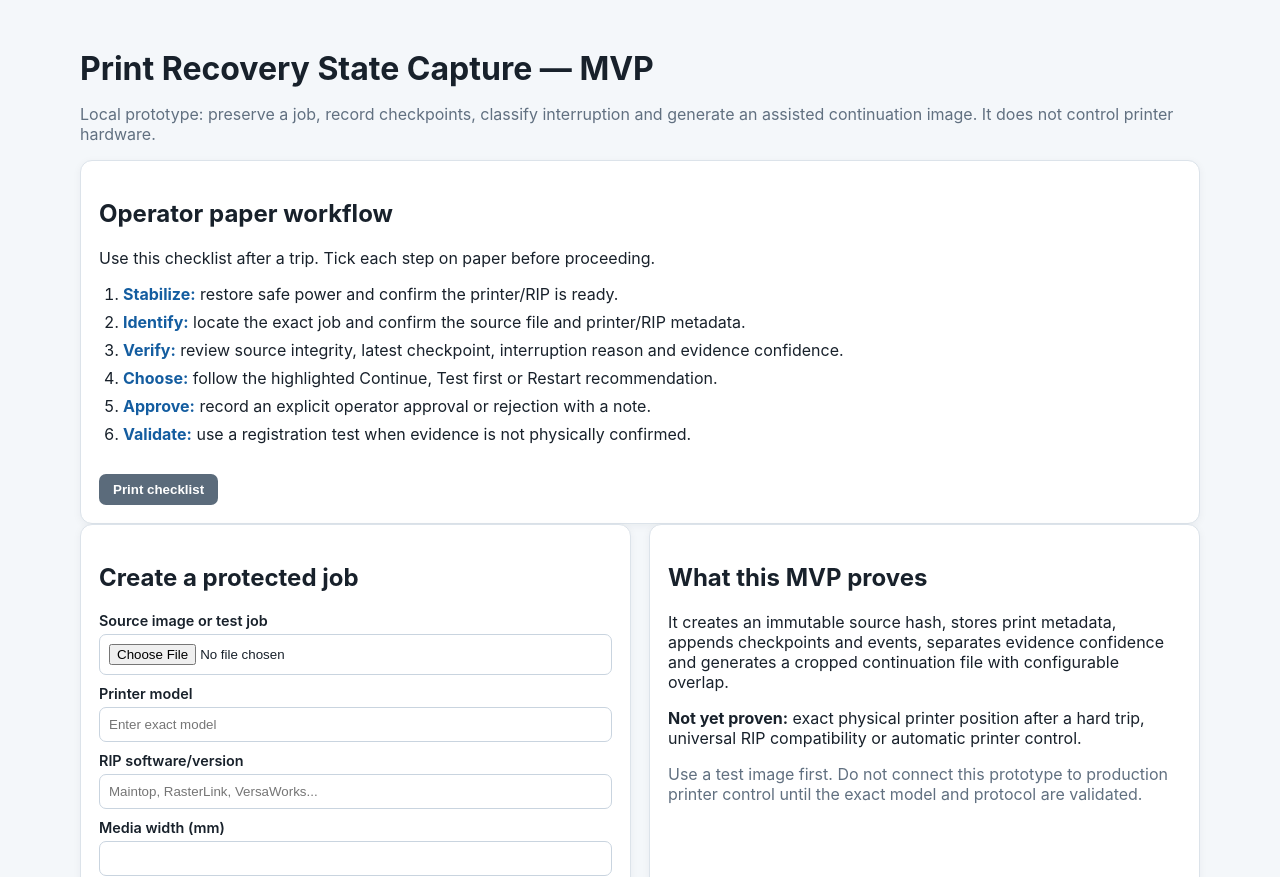
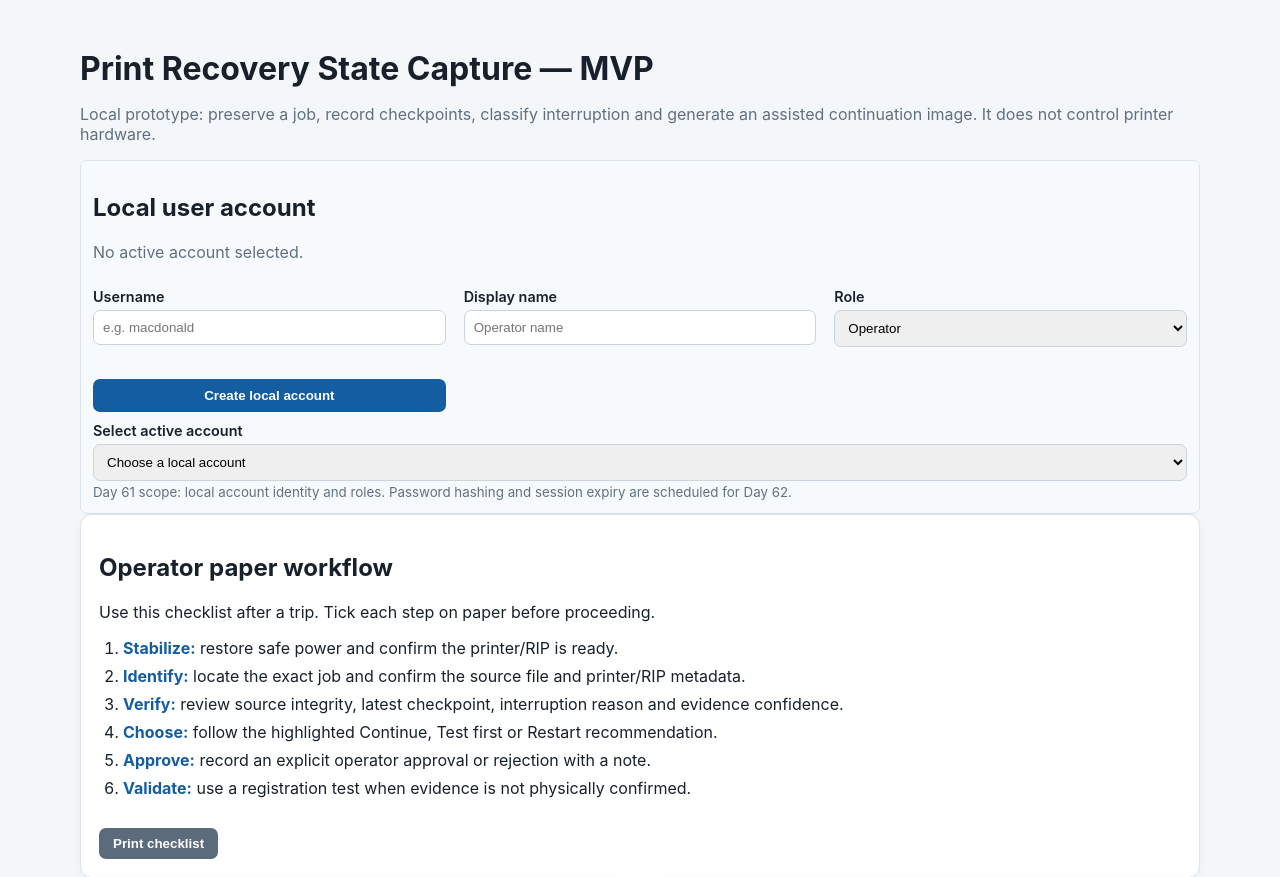
Before and after one commit to akameredon/print-recovery-mvp, a Flask app: page / in a window 1280 px wide. Shown: the top 877 px of the page. Run offline with Flask 3, Linux system fonts and the light colour scheme; data that the repository does not hold is empty; some libraries are stand-ins or nearby versions.

Commit message:
Day 61: add local user accounts and roles

```diff
--- a/app.py
+++ b/app.py
@@ -20,6 +20,7 @@ from flask import (
     render_template,
     request,
     send_from_directory,
+    session,
     url_for,
 )
 from PIL import Image, ImageDraw
@@ -56,6 +57,7 @@ OUTPUT_DIR.mkdir(parents=True, exist_ok=True)
 logger = configure_logging(str(LOG_PATH), CONFIG["log_level"])
 app = Flask(__name__)
 app.config["MAX_CONTENT_LENGTH"] = CONFIG["max_upload_mb"] * 1024 * 1024
+app.secret_key = os.environ.get("PRINT_RECOVERY_SESSION_SECRET", "day61-local-session-key")
 
 
 @app.before_request
@@ -295,6 +297,105 @@ INTERRUPTION_REASONS = {
     "OPERATOR_ABORT",
     "UNKNOWN",
 }
+
+
+USER_ROLES = {"operator", "technician", "owner"}
+
+
+def current_user(conn):
+    user_id = session.get("user_id")
+    if not user_id:
+        return None
+    row = conn.execute(
+        "SELECT id,username,display_name,role,active,created_at FROM users WHERE id=?",
+        (user_id,),
+    ).fetchone()
+    if not row or not row["active"]:
+        session.pop("user_id", None)
+        return None
+    return row_dict(row)
+
+
+@app.get("/api/users")
+def users_list():
+    conn = db()
+    users = [
+        row_dict(row)
+        for row in conn.execute(
+            "SELECT id,username,display_name,role,active,created_at FROM users ORDER BY username"
+        ).fetchall()
+    ]
+    active_user = current_user(conn)
+    conn.close()
+    return jsonify(users=users, current_user=active_user, roles=sorted(USER_ROLES))
+
+
+@app.post("/api/users")
+def create_user():
+    payload = request.get_json(silent=True) or request.form
+    username = str(payload.get("username", "")).strip().lower()
+    display_name = str(payload.get("display_name", "")).strip()
+    role = str(payload.get("role", "")).strip().lower()
+    if not username or not display_name or role not in USER_ROLES:
+        return error_response(
+            "username, display_name and role (operator, technician or owner) are required",
+            400,
+            "INVALID_USER",
+        )
+    if len(username) > 80 or len(display_name) > 120:
+        return error_response("username or display_name is too long", 400, "INVALID_USER")
+    user_id = uuid.uuid4().hex[:12]
+    conn = db()
+    try:
+        conn.execute(
+            "INSERT INTO users(id,username,display_name,role,active,created_at) VALUES(?,?,?,?,?,?)",
+            (user_id, username, display_name, role, 1, now()),
+        )
+        conn.commit()
+    except sqlite3.IntegrityError:
+        conn.rollback()
+        conn.close()
+        return error_response("username already exists", 409, "USER_EXISTS")
+    user = row_dict(
+        conn.execute(
+            "SELECT id,username,display_name,role,active,created_at FROM users WHERE id=?",
+            (user_id,),
+        ).fetchone()
+    )
+    conn.close()
+    return jsonify(user=user), 201
+
+
+@app.get("/api/session")
+def get_session_user():
+    conn = db()
+    user = current_user(conn)
+    conn.close()
+    return jsonify(authenticated=bool(user), user=user)
+
+
+@app.post("/api/session")
+def select_session_user():
+    payload = request.get_json(silent=True) or request.form
+    user_id = str(payload.get("user_id", "")).strip()
+    conn = db()
+    user = row_dict(
+        conn.execute(
+            "SELECT id,username,display_name,role,active,created_at FROM users WHERE id=? AND active=1",
+            (user_id,),
+        ).fetchone()
+    )
+    conn.close()
+    if not user:
+        return error_response("active user not found", 404, "USER_NOT_FOUND")
+    session["user_id"] = user_id
+    return jsonify(authenticated=True, user=user)
+
+
+@app.delete("/api/session")
+def clear_session_user():
+    session.pop("user_id", None)
+    return jsonify(authenticated=False, user=None)
 
 
 JOB_FILTERS = {
@@ -382,12 +483,21 @@ def index():
                 values["date_to"],
             )
         ]
+        users = [
+            row_dict(row)
+            for row in conn.execute(
+                "SELECT id,username,display_name,role,active,created_at FROM users ORDER BY username"
+            ).fetchall()
+        ]
+        active_user = current_user(conn)
         conn.close()
     except ValueError as error:
         return error_response(str(error), 400, "INVALID_JOB_QUERY")
     return render_template(
         "index.html",
         jobs=jobs,
+        users=users,
+        active_user=active_user,
         checkpoint_interval_mm=CONFIG["checkpoint_interval_mm"],
         **values,
     )
--- a/templates/index.html
+++ b/templates/index.html
@@ -30,6 +30,8 @@
     .readiness-panel.blocked { border-color:#b23a2f; background:#fff1ef; }
     .readiness-panel ul { margin:6px 0 0 18px; padding:0; }
     .readiness-state { font-weight:700; }
+    .account-panel { margin-top:14px; padding:12px; border:1px solid #dce3ea; border-radius:7px; background:#f7fafc; }
+    .role-badge { display:inline-block; padding:3px 8px; border-radius:999px; background:#e5eef8; color:#145da0; font-weight:700; font-size:.8rem; }
     .continuation-preview { margin-top:10px; padding:10px; border:1px solid #dce3ea; border-radius:7px; background:#f7fafc; }
     .continuation-preview img { max-width:100%; height:auto; display:block; border:1px solid #c9d4df; }
     .action-cards { display:grid; grid-template-columns:repeat(3,1fr); gap:8px; margin-top:10px; }
@@ -48,6 +50,22 @@
   <main id="main-content" tabindex="-1">
   <h1>Print Recovery State Capture — MVP</h1>
   <p class="muted">Local prototype: preserve a job, record checkpoints, classify interruption and generate an assisted continuation image. It does not control printer hardware.</p>
+  <section class="account-panel" aria-labelledby="account-title">
+    <h2 id="account-title">Local user account</h2>
+    <p id="account-state" class="muted">{% if active_user %}Active: <strong>{{ active_user.display_name }}</strong> <span class="role-badge">{{ active_user.role }}</span>{% else %}No active account selected.{% endif %}</p>
+    <form onsubmit="createLocalUser(event)" class="grid">
+      <label>Username<input id="new-username" required maxlength="80" placeholder="e.g. macdonald"></label>
+      <label>Display name<input id="new-display-name" required maxlength="120" placeholder="Operator name"></label>
+      <label>Role<select id="new-role"><option value="operator">Operator</option><option value="technician">Technician</option><option value="owner">Owner</option></select></label>
+      <div><button type="submit">Create local account</button></div>
+    </form>
+    <label for="active-user">Select active account</label>
+    <select id="active-user" onchange="selectLocalUser(this.value)">
+      <option value="">Choose a local account</option>
+      {% for user in users %}<option value="{{ user.id }}" {% if active_user and active_user.id == user.id %}selected{% endif %}>{{ user.display_name }} — {{ user.role }}</option>{% endfor %}
+    </select>
+    <small class="muted">Day 61 scope: local account identity and roles. Password hashing and session expiry are scheduled for Day 62.</small>
+  </section>
 
   <section id="workflow-guide" class="card" aria-labelledby="workflow-title">
     <h2 id="workflow-title">Operator paper workflow</h2>
@@ -176,6 +194,19 @@
     {% endfor %}
   </section>
 <script>
+async function createLocalUser(event) {
+  event.preventDefault();
+  const payload = {username: document.getElementById('new-username').value, display_name: document.getElementById('new-display-name').value, role: document.getElementById('new-role').value};
+  const r = await fetch('/api/users', {method:'POST', headers:{'Content-Type':'application/json'}, body:JSON.stringify(payload)});
+  const body = await r.json();
+  if (r.ok) location.reload(); else document.getElementById('account-state').textContent = body.message || 'Unable to create account.';
+}
+async function selectLocalUser(id) {
+  if (!id) return;
+  const r = await fetch('/api/session', {method:'POST', headers:{'Content-Type':'application/json'}, body:JSON.stringify({user_id:id})});
+  const body = await r.json();
+  if (r.ok) location.reload(); else document.getElementById('account-state').textContent = body.message || 'Unable to select account.';
+}
 async function reviewRegistrationStrip(id, result) {
   const note = window.prompt('Optional registration-strip review note:') || '';
   const r = await fetch('/api/jobs/'+id+'/registration-strip/review', {method:'POST', headers:{'Content-Type':'application/json'}, body:JSON.stringify({result, note})});
--- a/test_diagnostics.py
+++ b/test_diagnostics.py
@@ -5,7 +5,7 @@ health = requests.get(BASE + "/healthz", headers={"X-Correlation-ID": "day5-heal
 assert health.status_code == 200, health.text
 health_body = health.json()
 assert health_body["status"] == "ok"
-assert health_body["checks"]["database"]["schema_versions"] == [1, 2, 3, 4, 5, 6]
+assert health_body["checks"]["database"]["schema_versions"] == [1, 2, 3, 4, 5, 6, 7]
 assert health_body["checks"]["paths"]["status"] == "ok"
 assert "request_correlation_id" not in health_body
 assert health.headers.get("X-Correlation-ID") == "day5-health-test"
```
Also changed, not shown: docs/day-61-local-accounts-and-roles.md (added, +33 -0 lines), docs/installation.md (+1 -1 lines), migrations.py (+15 -0 lines), test_local_users.py (added, +55 -0 lines), test_migrations.py (+5 -4 lines).
